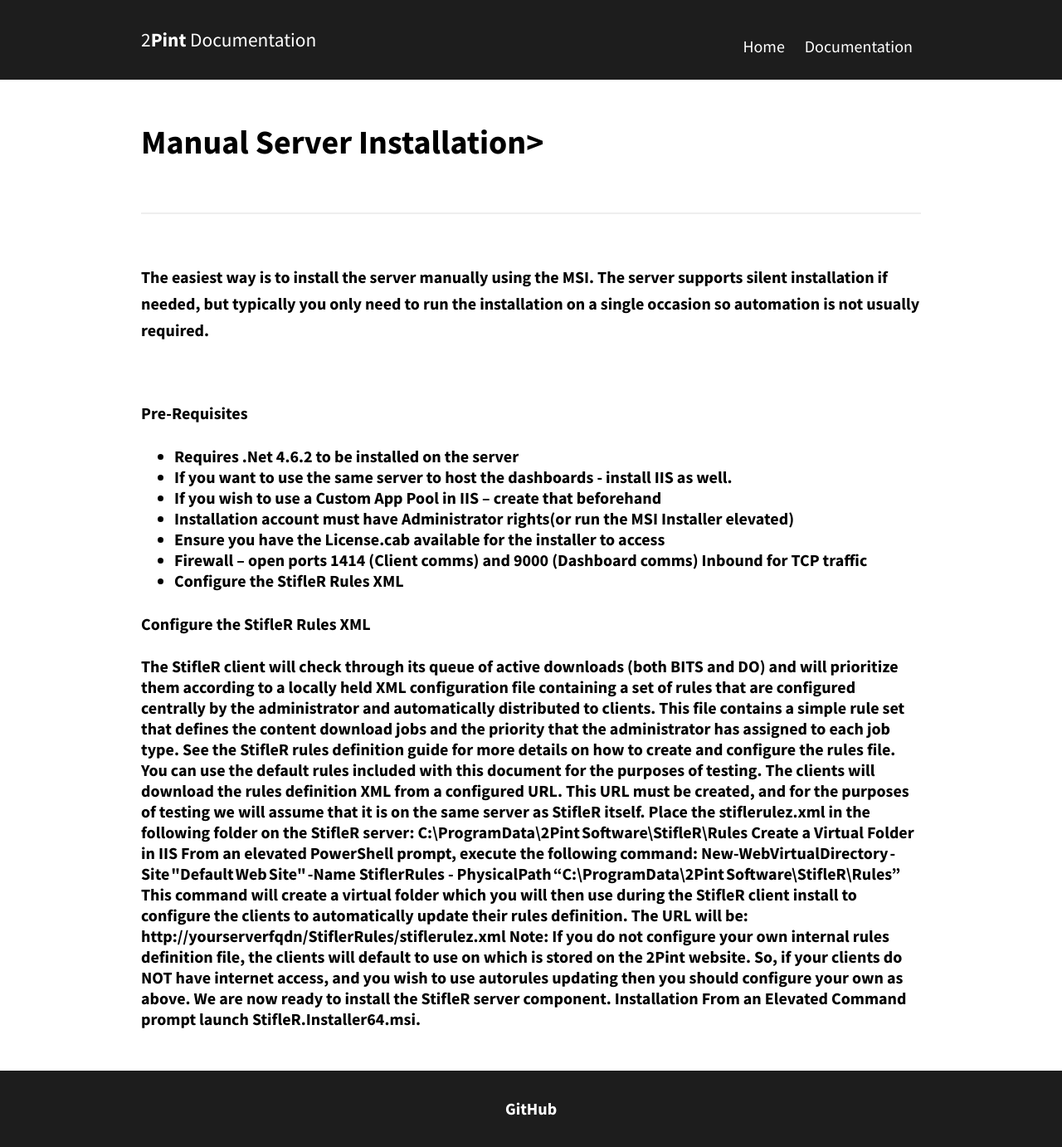
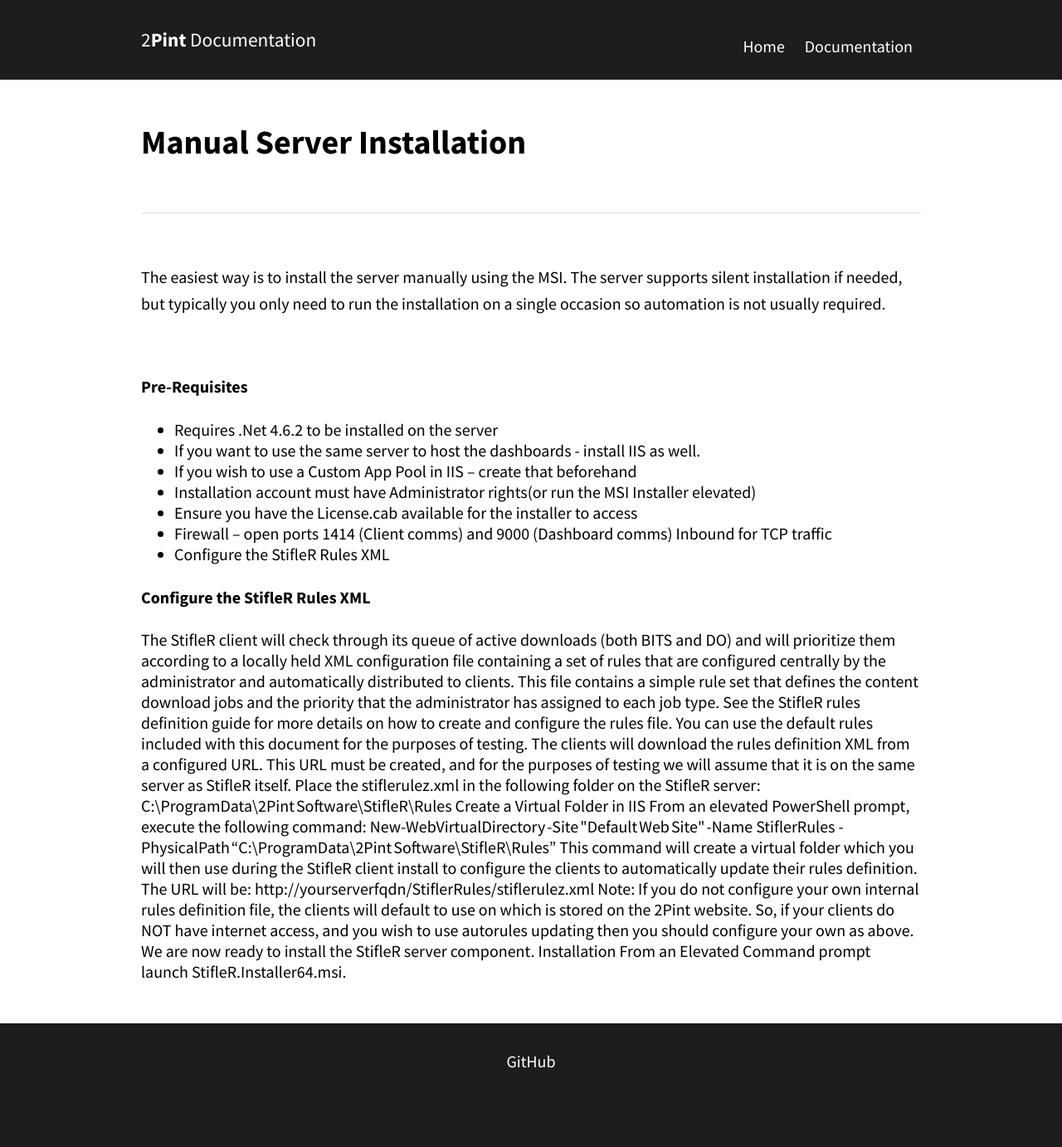
Before and after one commit to RoseSmithTest/2PintTest.github.io, a Jekyll site: the page built from docs/StifleRServerInstallation.html, in a window 1280 px wide. Shown: the whole page at 83% size. Built offline with Jekyll 4.4.1, drawn with Linux system fonts in a browser that asks for light colours; after the commit the page ends 1325 px from its top, so only the background shows below that.

```diff
--- a/docs/StifleRServerInstallation.html
+++ b/docs/StifleRServerInstallation.html
@@ -7,7 +7,7 @@ navigation_weight: 1
 
 <div class="container">
 	<div class="columns spacing">
-		<h1><strong>Manual Server Installation></h1><hr>
+		<h1><strong>Manual Server Installation</strong></h1><hr>
 <p>The easiest way is to install the server manually using the MSI. The server supports silent installation if needed, but typically you only need to run the installation on a single occasion so automation is not usually required.</p><br>
 
 			<h4>Pre-Requisites</h4>
```
